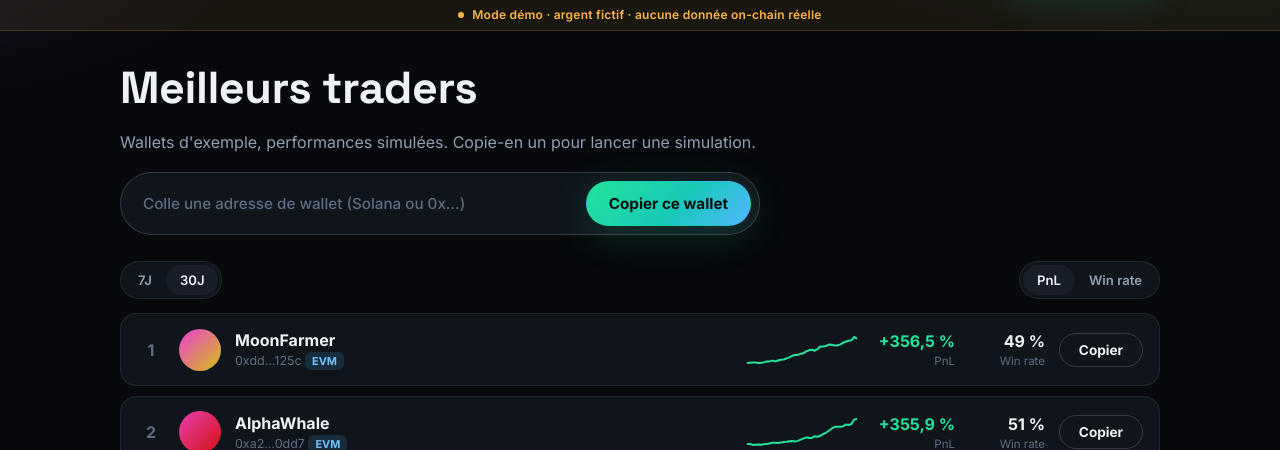
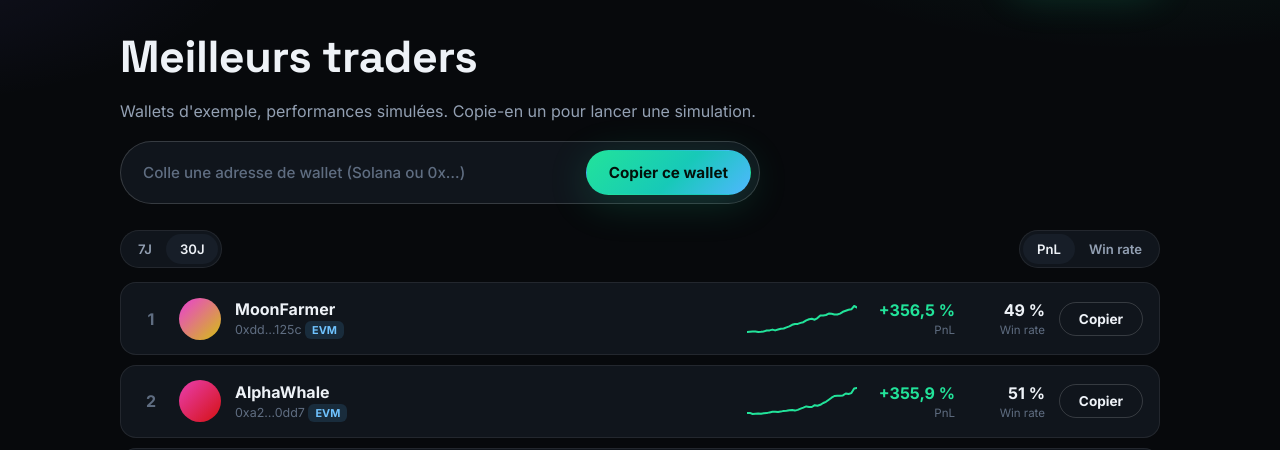
Before and after one commit to supportecomformation-png/Viral-VI, a Flask app: page /traders in a window 1280 px wide. Shown: the part 61-511 px from the top of the page. Run offline with Flask 3, Linux system fonts and the light colour scheme; some libraries are stand-ins or nearby versions.

Commit message:
UI : retire la bannière démo, renomme "Mes simulations" en "Mes Trades", retire le message d'accueil
Co-Authored-By: Claude Sonnet 5 <noreply@anthropic.com>

```diff
--- a/static/css/theme.css
+++ b/static/css/theme.css
@@ -90,13 +90,6 @@ code { font-family: ui-monospace, SFMono-Regular, Menlo, Consolas, monospace; }
 .main-nav a.btn { color: #04110b; }
 .nav-muted { color: var(--faint) !important; }
 
-.demo-banner {
-  display: flex; align-items: center; justify-content: center; gap: 8px;
-  padding: 6px 12px; font-size: 0.75rem; font-weight: 600; letter-spacing: 0.02em;
-  color: var(--warn); background: rgba(255, 181, 71, 0.08); border-bottom: 1px solid rgba(255, 181, 71, 0.18);
-  text-align: center;
-}
-.demo-banner .dot { width: 6px; height: 6px; border-radius: 50%; background: var(--warn); flex-shrink: 0; }
 
 /* ---------- Boutons ---------- */
 .btn {
--- a/static/js/app.js
+++ b/static/js/app.js
@@ -490,7 +490,7 @@
 
     function render() {
       if (!sims.length) {
-        listEl.innerHTML = '<p class="empty-note">Aucune simulation pour l\'instant. Copie un wallet pour commencer.</p>';
+        listEl.innerHTML = '<p class="empty-note">Aucun trade pour l\'instant. Copie un wallet pour commencer.</p>';
         return false;
       }
       let anyActive = false;
--- a/templates/app.html
+++ b/templates/app.html
@@ -1,10 +1,9 @@
 {% extends "base.html" %}
-{% block title %}Mes simulations — CopyLab{% endblock %}
+{% block title %}Mes Trades — CopyLab{% endblock %}
 {% block page %}app{% endblock %}
 {% block content %}
 <section class="container page-head">
-  <h1>Mes simulations</h1>
-  <p>Salut {{ current_user.display_name }} — tes copies en argent fictif.</p>
+  <h1>Mes Trades</h1>
 </section>
 
 <section class="container">
--- a/templates/base.html
+++ b/templates/base.html
@@ -21,7 +21,7 @@
       <nav class="main-nav">
         <a href="{{ url_for('sim.traders') }}">Traders</a>
         {% if current_user %}
-          <a href="{{ url_for('sim.my_simulations') }}">Mes simulations</a>
+          <a href="{{ url_for('sim.my_simulations') }}">Mes Trades</a>
           <a href="{{ url_for('auth.logout') }}" class="nav-muted">Déconnexion</a>
         {% else %}
           <a href="{{ url_for('auth.login') }}">Connexion</a>
@@ -30,10 +30,6 @@
       </nav>
     </div>
   </header>
-
-  <div class="demo-banner">
-    <span class="dot"></span> Mode démo · argent fictif · {% if onchain_enabled %}aucun dépôt possible{% else %}aucune donnée on-chain réelle{% endif %}
-  </div>
 
   <main>
     {% with messages = get_flashed_messages(with_categories=true) %}
@@ -70,7 +66,7 @@
     </a>
     <a href="{{ url_for('sim.my_simulations') }}" data-nav="app">
       <svg viewBox="0 0 24 24" aria-hidden="true"><path d="M3 17l6-6 4 4 8-9M15 6h6v6" fill="none" stroke="currentColor" stroke-width="2" stroke-linecap="round" stroke-linejoin="round"/></svg>
-      <span>Simulations</span>
+      <span>Mes Trades</span>
     </a>
     {% if current_user %}
       <a href="{{ url_for('auth.logout') }}" data-nav="account">
--- a/templates/sim.html
+++ b/templates/sim.html
@@ -3,7 +3,7 @@
 {% block page %}sim{% endblock %}
 {% block content %}
 <section class="container sim-head" id="sim-root" data-sim-id="{{ sim_id }}">
-  <a href="{{ url_for('sim.my_simulations') }}" class="back-link">← Mes simulations</a>
+  <a href="{{ url_for('sim.my_simulations') }}" class="back-link">← Mes Trades</a>
   <div class="sim-title">
     <span class="avatar avatar-lg" id="sim-avatar"></span>
     <div>
```
